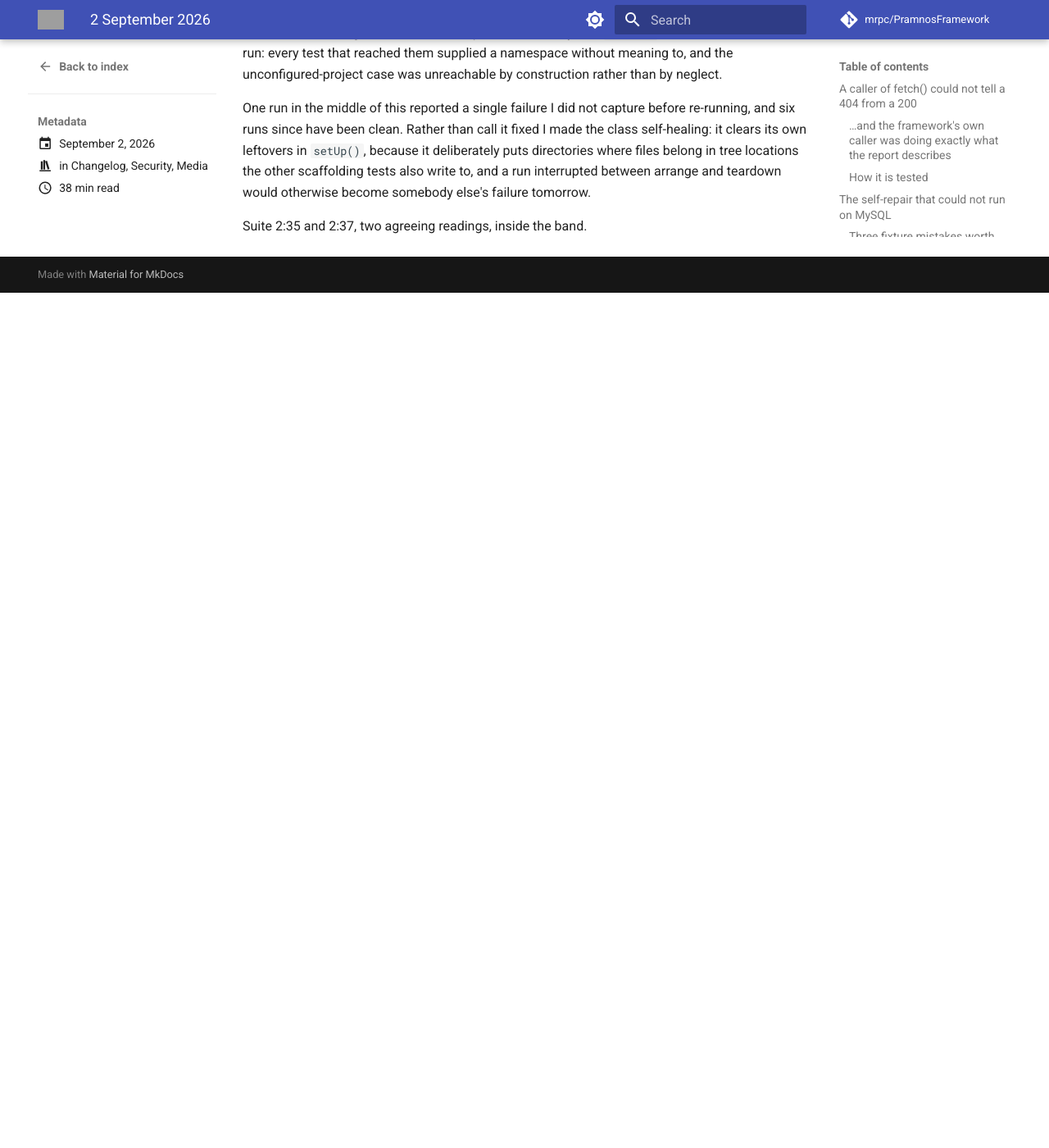
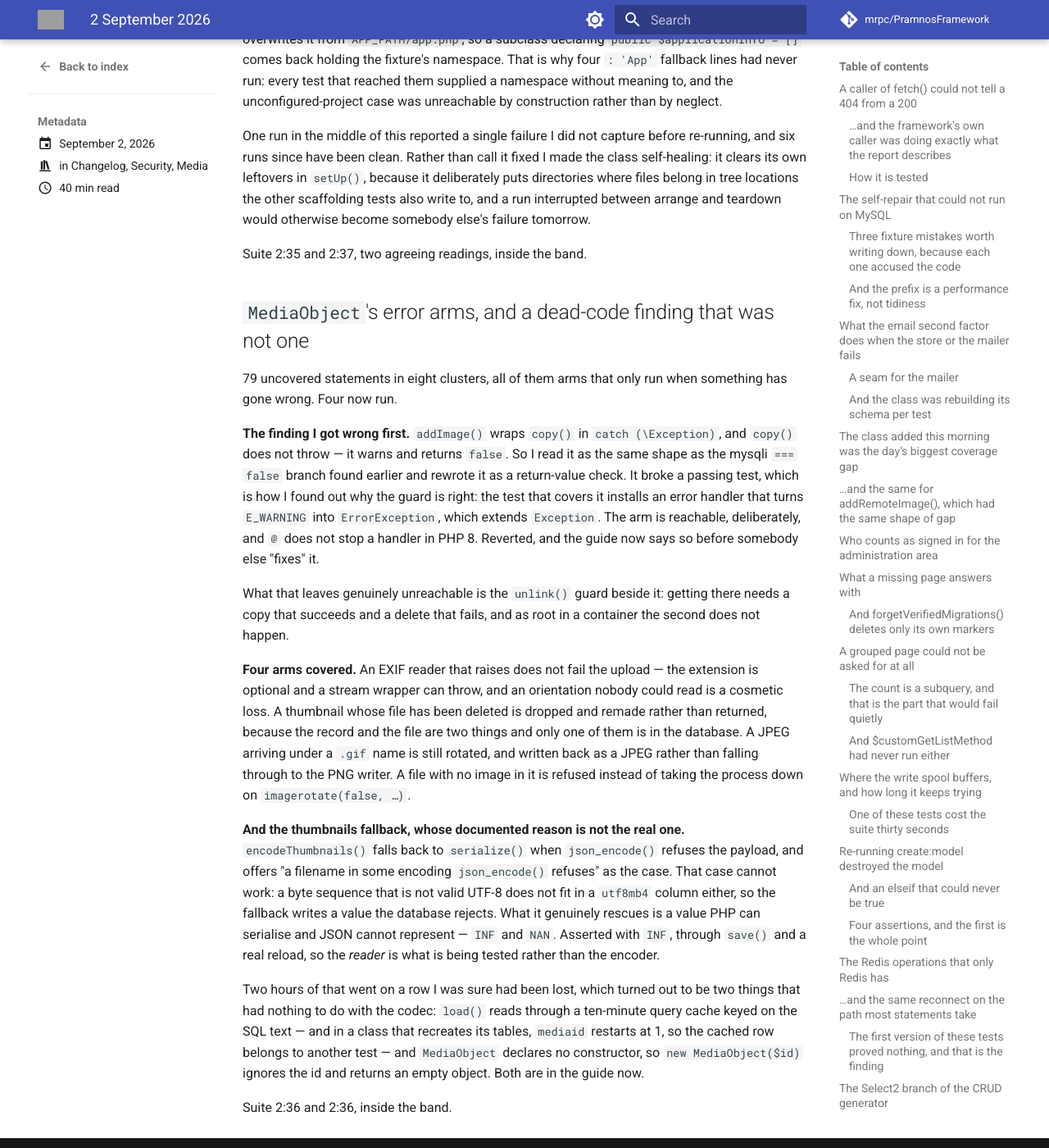
Before and after one commit to mrpc/PramnosFramework, an MkDocs documentation site: the page built from docs/version-history/posts/2026-09-02.md, in a window 1280 px wide and 1400 px high, scrolled down 24096 px. Shown: the whole window at 82% size. Built offline with MkDocs 1.6.1 and Material for MkDocs 9.7.7, drawn with Linux system fonts in a browser that asks for light colours; comment, search, counter and statistics services are not loaded; before the commit the page ends 24453 px from its top, so only the background shows below that; some of the changed text lies outside the part shown; grey boxes are pictures that could not be loaded.

Commit message:
test(media): MediaObject's error arms, and a dead-code finding that was not one
79 uncovered statements in eight clusters, all arms that only run when something
has gone wrong. Four now run: an EXIF reader that raises does not fail the
upload; a thumbnail whose file has been deleted is dropped and remade rather than
returned; a JPEG arriving under a `.gif` name is still rotated and written back
as a JPEG; a file with no image in it is refused instead of taking the process
down on `imagerotate(false, …)`.

The finding I got wrong first: `addImage()` wraps `copy()` in
`catch (\Exception)`, and `copy()` warns rather than throwing, so I read it as
the mysqli `=== false` shape and rewrote it as a return-value check. That broke a
passing test, which is how I found out why the guard is right — the test covering
it installs a handler that turns `E_WARNING` into `ErrorException`, which extends
`Exception`, and `@` does not stop a handler in PHP 8. Reverted; the guide says
so now. The `unlink()` guard beside it stays unreachable: it needs a copy that
succeeds and a delete that fails, which root in a container does not produce.

Also corrects the thumbnails fallback's documented reason. It offers "a filename
in some encoding json_encode refuses", which cannot work — invalid UTF-8 does not
fit in a utf8mb4 column either. What it rescues is a value PHP can serialise and
JSON cannot represent, so the test uses INF, through save() and a real reload so
the reader is what is tested.

Two guide sections for the two ways I lost a row that was never lost: load()
reads through a ten-minute query cache keyed on the SQL text, and mediaid
restarts at 1 in a class that recreates its tables; and MediaObject declares no
constructor, so `new MediaObject($id)` ignores the id.

Suite 2:36 and 2:36, inside the band.

````diff
--- a/docs/Pramnos_Testing_Guide.md
+++ b/docs/Pramnos_Testing_Guide.md
@@ -717,6 +717,58 @@ Note the value: `[]` would work here too, but a project whose `applicationInfo`
 is a different case from one that has settings and no namespace, and it is the second that the
 fallback is written for.
 
+## A warning is an exception here, but only because a test made it one
+
+`MediaObject::addImage()` wraps `copy()` in `try { … } catch (\Exception $ex)`. That looks like
+dead code — `copy()` warns and returns `false`, it does not throw — and it is not, because the test
+that covers it installs a handler first:
+
+```php
+set_error_handler(function ($errno, $errstr, $errfile, $errline) {
+    throw new \ErrorException($errstr, 0, $errno, $errfile, $errline);
+}, E_WARNING);
+
+try {
+    $media->addImage($sourceDirectory, 'test_media_module');
+} finally {
+    restore_error_handler();
+}
+```
+
+`ErrorException` extends `Exception`, so the `catch` fires and the arm is reachable. This is the
+established way to cover a warning-shaped failure in this suite, and it is worth knowing before
+"fixing" one of these guards into a return-value check: the guard is right, the arm is tested, and
+rewriting it breaks the test that was covering it.
+
+Two details that follow:
+
+- **`@` does not stop a custom handler.** PHP 8 calls the handler regardless; it is the handler's job
+  to consult `error_reporting()`. So `@copy(…)` inside the source does not protect the caller from a
+  handler the test installed.
+- **The arm is only reachable while the handler is installed.** Which is why the neighbouring
+  `unlink()` guard is still uncovered: reaching it needs a copy that succeeds and a delete that
+  fails, and as root in a container the second does not happen.
+
+## Two ways to lose a row you just wrote
+
+Both cost an afternoon in `MediaObject`, and neither is about the code under test.
+
+**`load()` reads through the query cache.** It is `query($sql, true, 600, 'media')` — cached for ten
+minutes, keyed on the SQL text. A test that writes a row and reads it back gets the cache unless it
+flushes:
+
+```php
+\Pramnos\Framework\Factory::getDatabase()->cacheflush('media');
+```
+
+Worse in a class that recreates its tables per run, because `mediaid` restarts at 1 and the cached
+row belongs to a *different test's* media — same id, same SQL, plausible-looking answer.
+
+**`MediaObject` declares no constructor.** So `new MediaObject($id)` accepts the argument, ignores
+it, and hands back an empty object — no error, no warning, and `->thumbnails` is the empty default.
+`new MediaObject(); $media->load($id);` is the loading form. An assertion that a freshly written row
+came back empty is the symptom, and the row is fine.
+
 ## `loadFromConfig()` only adds — reset first
 
 `FeatureRegistry::loadFromConfig()` enables what you pass and **never disables anything**, so
--- a/docs/version-history/posts/2026-09-02.md
+++ b/docs/version-history/posts/2026-09-02.md
@@ -32,6 +32,7 @@ categories:
 - `route-list` was tested through its parser and never through itself
 - The two scheduled commands whose `execute()` had no test at all
 - The scaffolders' refusals, and two things that cannot be tested the obvious way
+- `MediaObject`'s error arms, and a dead-code finding that was not one
 <!-- more -->
 
 ## A caller of `fetch()` could not tell a 404 from a 200
@@ -938,3 +939,43 @@ the other scaffolding tests also write to, and a run interrupted between arrange
 otherwise become somebody else's failure tomorrow.
 
 Suite 2:35 and 2:37, two agreeing readings, inside the band.
+
+## `MediaObject`'s error arms, and a dead-code finding that was not one
+
+79 uncovered statements in eight clusters, all of them arms that only run when something has gone
+wrong. Four now run.
+
+**The finding I got wrong first.** `addImage()` wraps `copy()` in `catch (\Exception)`, and `copy()`
+does not throw — it warns and returns `false`. So I read it as the same shape as the mysqli `=== false`
+branch found earlier and rewrote it as a return-value check. It broke a passing test, which is how I
+found out why the guard is right: the test that covers it installs an error handler that turns
+`E_WARNING` into `ErrorException`, which extends `Exception`. The arm is reachable, deliberately, and
+`@` does not stop a handler in PHP 8. Reverted, and the guide now says so before somebody else
+"fixes" it.
+
+What that leaves genuinely unreachable is the `unlink()` guard beside it: getting there needs a copy
+that succeeds and a delete that fails, and as root in a container the second does not happen.
+
+**Four arms covered.** An EXIF reader that raises does not fail the upload — the extension is
+optional and a stream wrapper can throw, and an orientation nobody could read is a cosmetic loss.
+A thumbnail whose file has been deleted is dropped and remade rather than returned, because the
+record and the file are two things and only one of them is in the database. A JPEG arriving under a
+`.gif` name is still rotated, and written back as a JPEG rather than falling through to the PNG
+writer. A file with no image in it is refused instead of taking the process down on
+`imagerotate(false, …)`.
+
+**And the thumbnails fallback, whose documented reason is not the real one.** `encodeThumbnails()`
+falls back to `serialize()` when `json_encode()` refuses the payload, and offers "a filename in some
+encoding `json_encode()` refuses" as the case. That case cannot work: a byte sequence that is not
+valid UTF-8 does not fit in a `utf8mb4` column either, so the fallback writes a value the database
+rejects. What it genuinely rescues is a value PHP can serialise and JSON cannot represent — `INF`
+and `NAN`. Asserted with `INF`, through `save()` and a real reload, so the *reader* is what is being
+tested rather than the encoder.
+
+Two hours of that went on a row I was sure had been lost, which turned out to be two things that had
+nothing to do with the codec: `load()` reads through a ten-minute query cache keyed on the SQL text —
+and in a class that recreates its tables, `mediaid` restarts at 1, so the cached row belongs to
+another test — and `MediaObject` declares no constructor, so `new MediaObject($id)` ignores the id and
+returns an empty object. Both are in the guide now.
+
+Suite 2:36 and 2:36, inside the band.
````
Also changed, not shown: other parts of docs/version-history/posts/2026-09-02.md (+1 -1 lines), 1 other file.
